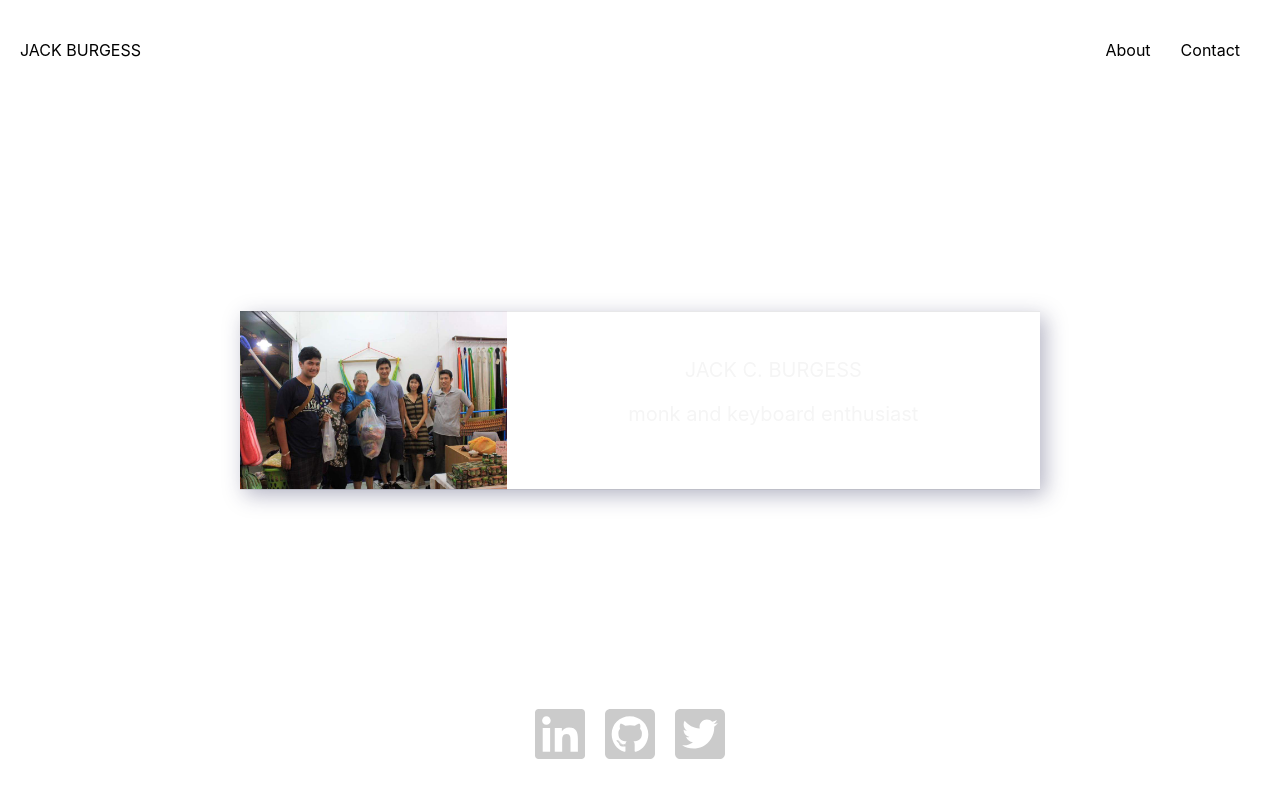
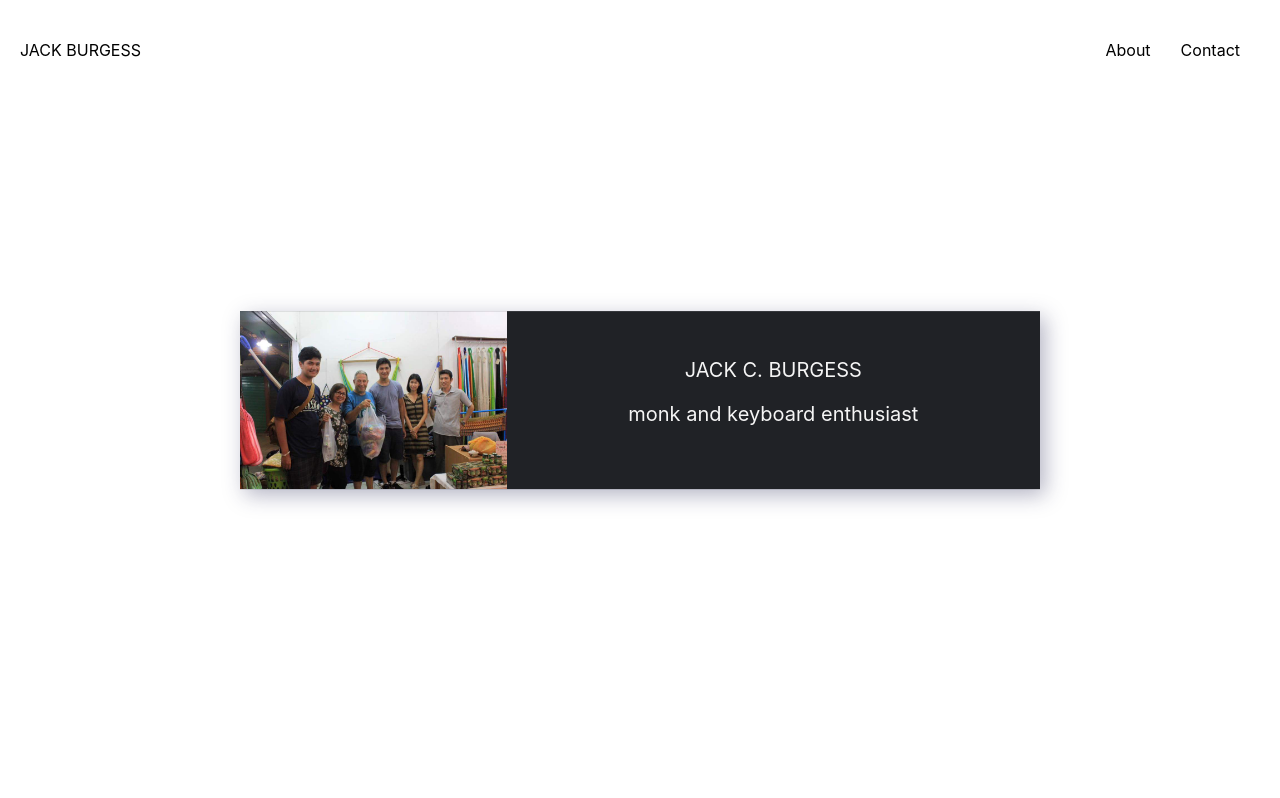
Before and after one commit to jackthb/atomic, a Next.js app: page / in a window 1280 px wide. Built offline with nearby package versions, Linux system fonts and the light colour scheme.

Commit message:
what is this

```diff
--- a/pages/_app.js
+++ b/pages/_app.js
@@ -1,9 +1,9 @@
 // import App from 'next/app'
 import '../public/styles.css';
 
-import { config } from '@fortawesome/fontawesome-svg-core'
-import '@fortawesome/fontawesome-svg-core/styles.css' // Import the CSS
-config.autoAddCss = false // Tell Font Awesome to skip adding the CSS automatically since it's being imported above
+// import { config } from '@fortawesome/fontawesome-svg-core'
+// import '@fortawesome/fontawesome-svg-core/styles.css' // Import the CSS
+// config.autoAddCss = false // Tell Font Awesome to skip adding the CSS automatically since it's being imported above
 
 
 function MyApp({ Component, pageProps }) {
--- a/pages/index.js
+++ b/pages/index.js
@@ -17,7 +17,7 @@ export default function Home() {
       <main>
         <Header />
         <TempCard />
-      <Footer/>
+      {/* <Footer/> */}
       </main>
     </div>
   )
--- a/public/styles.css
+++ b/public/styles.css
@@ -1,18 +1,11 @@
-body {
-    font-family: 'SF Pro Text', 'SF Pro Icons', 'Helvetica Neue', 'Helvetica',
-      'Arial', sans-serif;
-  }
-
 html,
 body {
   padding: 0;
   margin: 0;
-  font-family: -apple-system, BlinkMacSystemFont, Segoe UI, Roboto,
-      Oxygen, Ubuntu, Cantarell, Fira Sans, Droid Sans, Helvetica Neue,
-      sans-serif;
+  font-family: 'SF Pro Text', 'SF Pro Icons', 'Helvetica Neue', 'Helvetica',
+  'Arial', sans-serif;
 }
 
 * {
   box-sizing: border-box;
-  background-color: white;
 }
```
